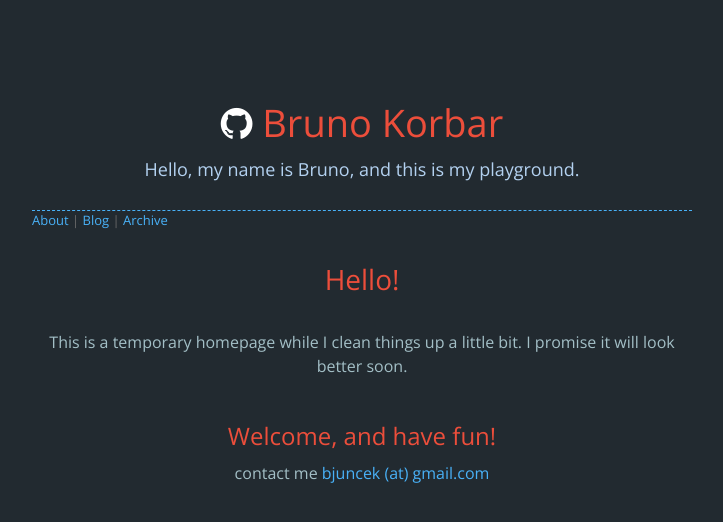
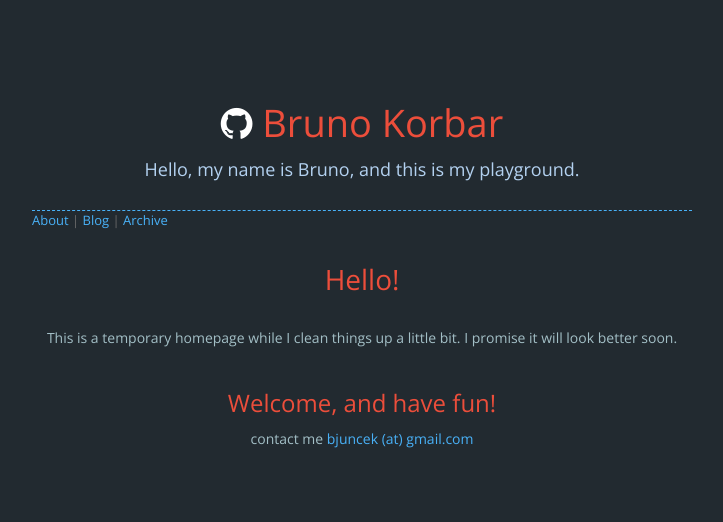
Before and after one commit to bjuncek/bjuncek.github.io, a Jekyll site: the page built from index.html, in a window 1280 px wide. Shown: the top 522 px of the page, without its empty margins (278-1001 px from the left). Built offline with Jekyll 4.4.1, drawn with Linux system fonts in a browser that asks for light colours; nearby versions of some CDN libraries; comment, search, counter and statistics services are not loaded.

Commit message:
Revert "font_height"
This reverts commit 3d4389b9fa6718dd4306d7ce2ba2ad97175f6aaf.

```diff
--- a/public/stylesheets/styles.css
+++ b/public/stylesheets/styles.css
@@ -3,7 +3,7 @@
 body {
   padding: 0px 0 16px 0px;
   margin: 0px;
-  font: 16px/1.5 'Open Sans', sans-serif;
+  font: 14px/1.5 'Open Sans', sans-serif;
   color: #A3BFC6 ;
   font-weight: normal;
   background: #222A30;
@@ -43,7 +43,7 @@ h4, h5, h6 {
 
 h3 {
   font-size: 18px;
-  line-height: 28px;
+  line-height: 24px;
   font-family: 'Open Sans', sans-serif;
   font-weight: normal;
   color: #b6b6b6;
@@ -65,7 +65,7 @@ a:hover, a:active, a:focus, a:visited  {
 }
 
 a small {
-  font-size: 12px;
+  font-size: 11px;
   color: #666;
   margin-top: -0.6em;
   display: block;
```
